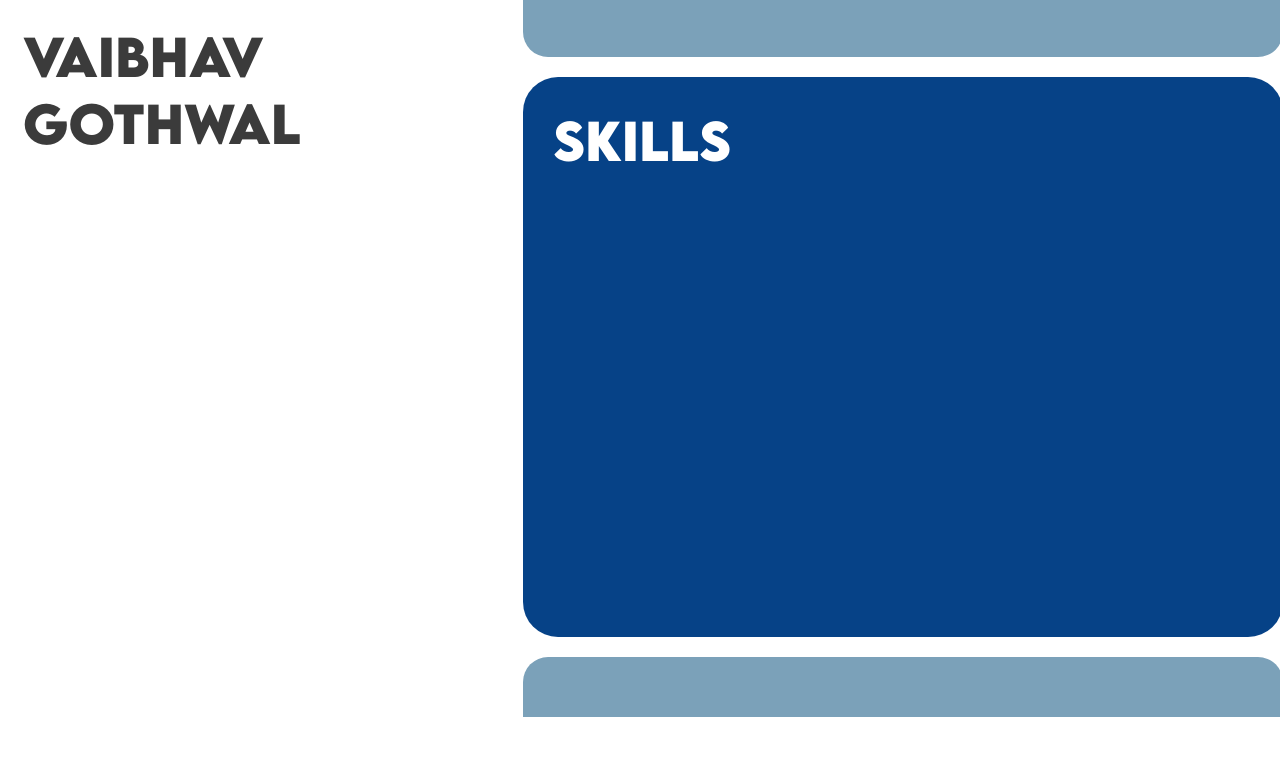
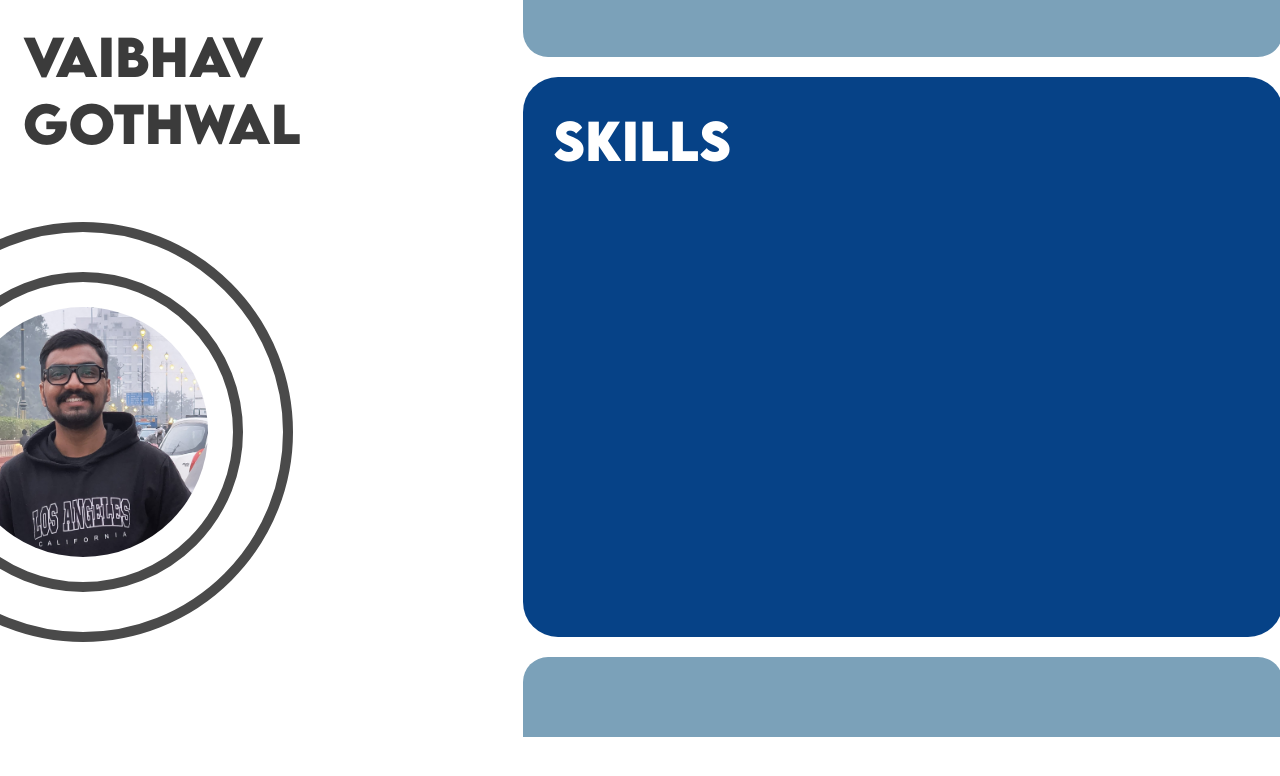
Before and after one commit to Vagohere/Portfolio, a plain HTML site: page index.html in a window 1280 px wide. Shown: the top 776 px of the page. Drawn offline with Linux system fonts and the light colour scheme.

Commit message:
updated design

```diff
--- a/index.html
+++ b/index.html
@@ -13,7 +13,13 @@
         <div class="middle-section">SKILLS</div>
         <div class="lower-section"></div>
         <div class="side-bar">About <br>me</div>
-        <div class="left-layout"></div>
+        <div class="left-layout">
+            <div class="outer-circle"></div>
+            <div class="inner-circle">
+                <img src="Images\ME(Cropped).jpg" class="photo" alt="Dinosaur" />
+            </div>
+
+        </div>
     </div>
 </body>
 </html>
--- a/style.css
+++ b/style.css
@@ -7,6 +7,37 @@
 
 .body{
     background-attachment: fixed;
+}
+
+.outer-circle{
+    height: 400px;
+    width: 400px;
+    background-color: rgb(255, 255, 255);
+    border-radius: 250px;
+    border: 10px solid rgb(74, 74, 74);
+    margin-top: -500px;
+    margin-left: -150px;
+
+
+}
+.inner-circle{
+    height: 300px;
+    width: 300px;
+    background-color: rgb(255, 255, 255);
+    border-radius: 250px;
+    border: 10px solid rgb(74, 74, 74);
+    margin-top: -370px;
+    margin-left: -100px;
+
+}
+
+.photo{
+    height: 250px;
+    width: 250px;
+    border-radius: 250px;
+    margin-top:25px;
+    margin-left: 25px;
+
 }
 
 .upper-section{
@@ -40,7 +71,7 @@
 .lower-section{
     background-color: rgb(123, 161, 185);
     margin-left: 500px;
-    height: 60px;
+    height: 80px;
     width: 760px;
     margin-top:20px ;
     margin-bottom: -100px;
@@ -52,7 +83,7 @@
     background-color: rgb(6, 66, 135);
     margin-left: 1300px;
     height: 685px;
-    margin-top:-730px;
+    margin-top:-750px;
     border-top-left-radius: 35px;
     border-bottom-left-radius: 35px;
     width: 150px;
```
Also changed, not shown: Images/ME(Cropped).jpg (added).
